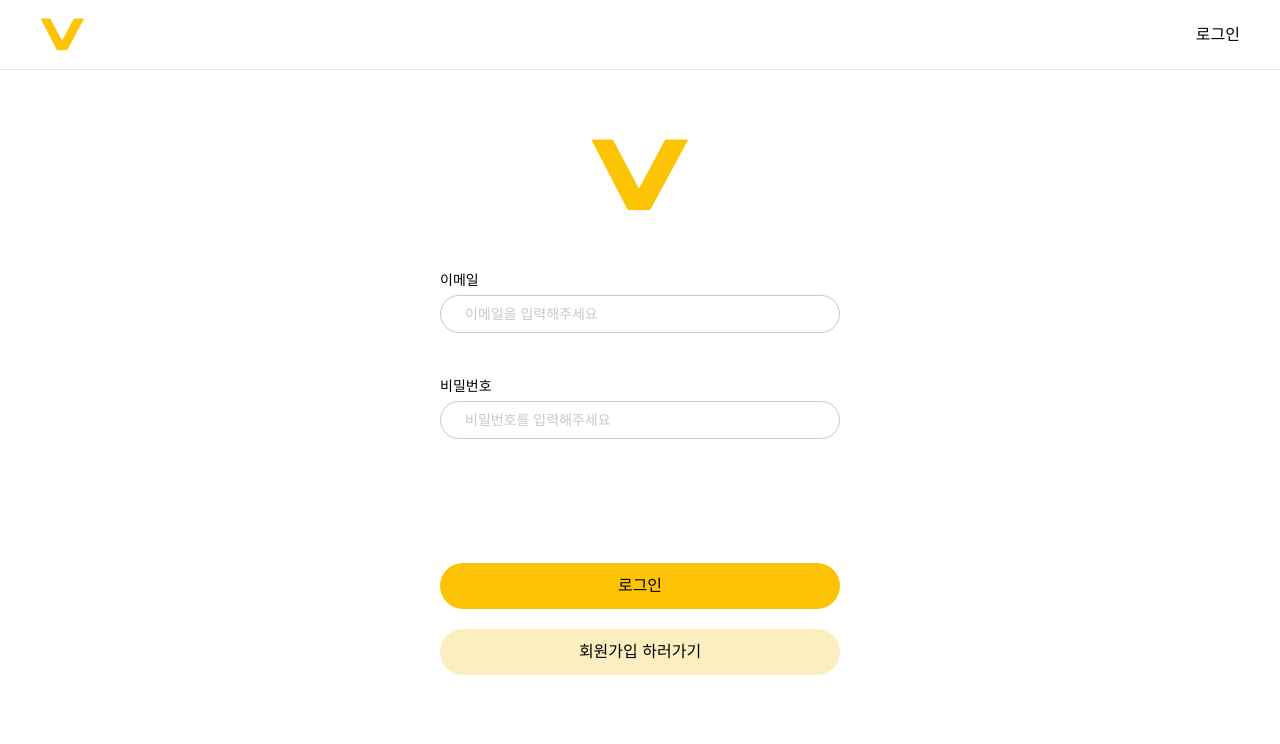
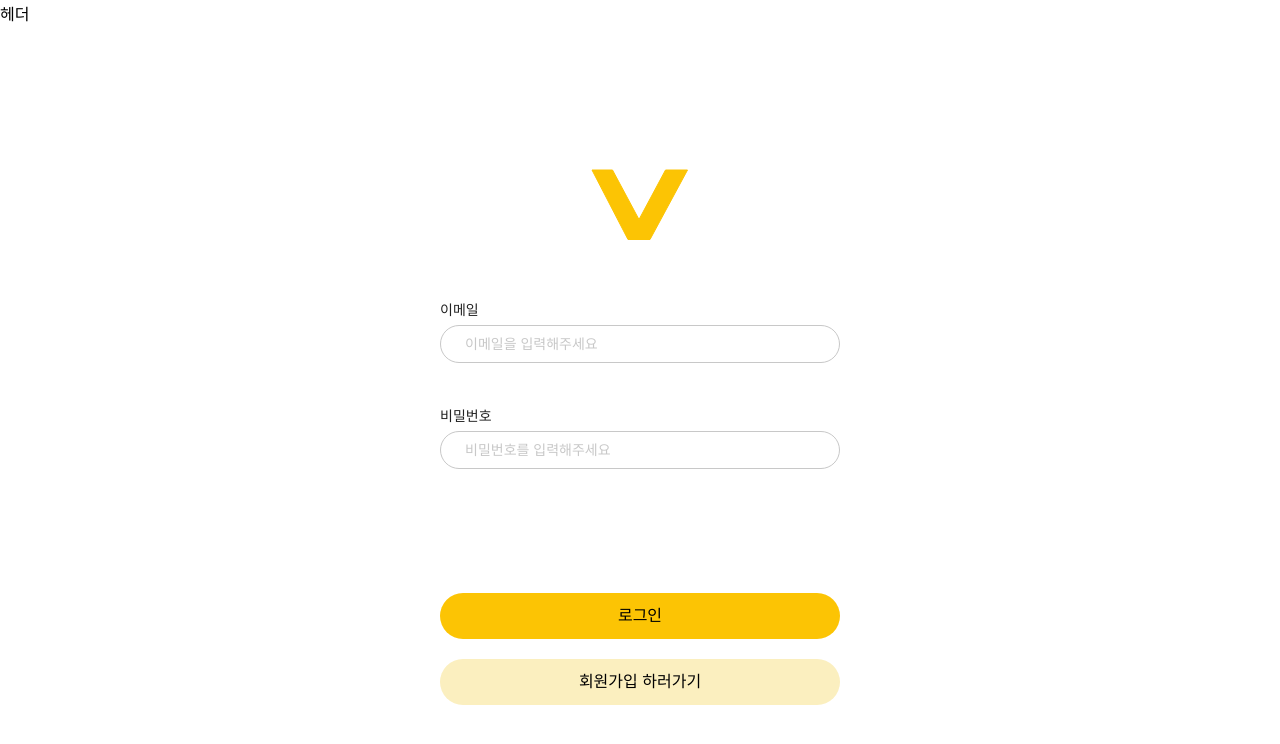
Before and after one commit to 5-rai/vive, a React (Vite) app: page /login in a window 1280 px wide. Shown: the top 744 px of the page. Built offline with nearby package versions, Linux system fonts and the light colour scheme.

Commit message:
style: 헤더 컴포넌트 초기화 및 색상 오류 수정

```diff
--- a/src/components/common/InputLabel.tsx
+++ b/src/components/common/InputLabel.tsx
@@ -16,7 +16,7 @@ export default function InputLabel({
 }: InputLabelProps) {
   return (
     <fieldset>
-      <label htmlFor={id} className="text-sm text-gray-80">
+      <label htmlFor={id} className="text-sm text-gray-22">
         {label}
       </label>
       <Input id={id} placeholder={message} {...props} />
--- a/src/layouts/Header.tsx
+++ b/src/layouts/Header.tsx
@@ -1,13 +1,3 @@
-import Logo from "../assets/logo.svg";
-
 export default function Header() {
-  // TODO: 다시 구현해야 함
-  return (
-    <header className="fixed bg-white top-0 left-0 w-screen px-10 h-[70px] items-center flex border-gray-30 border-b justify-between">
-      <img src={Logo} alt="로고" className="w-[45px] h-[45px]" />
-      <nav>
-        <button className="text-gray-80">로그인</button>
-      </nav>
-    </header>
-  );
+  return <header>헤더</header>;
 }
```
